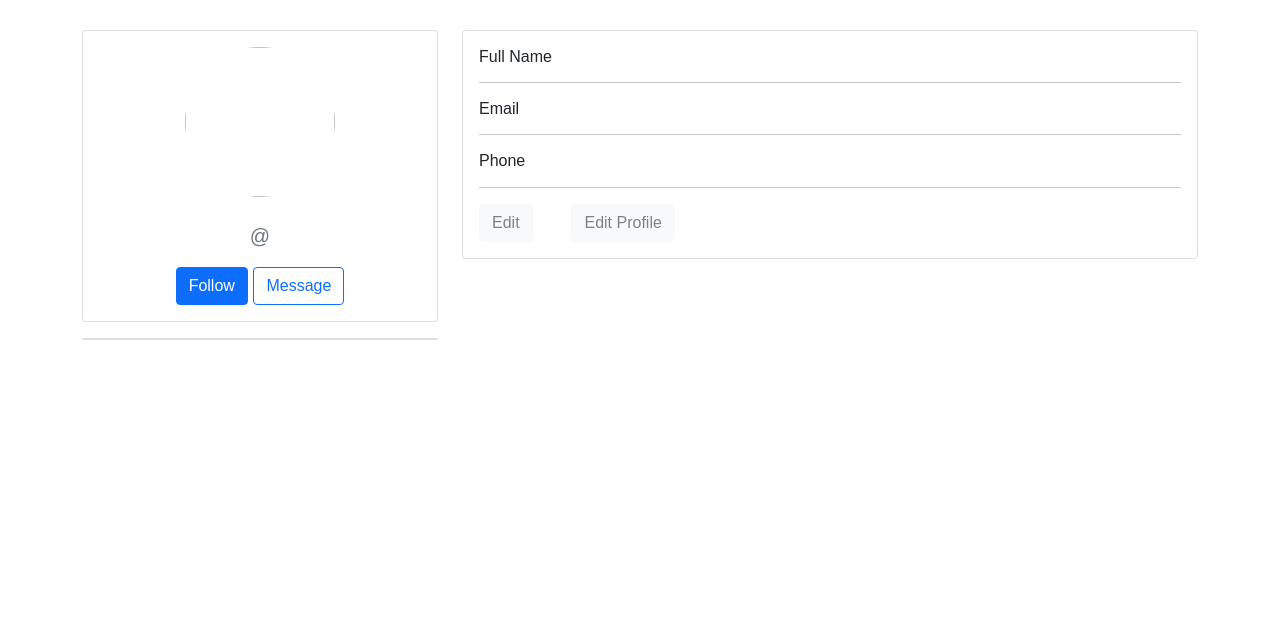
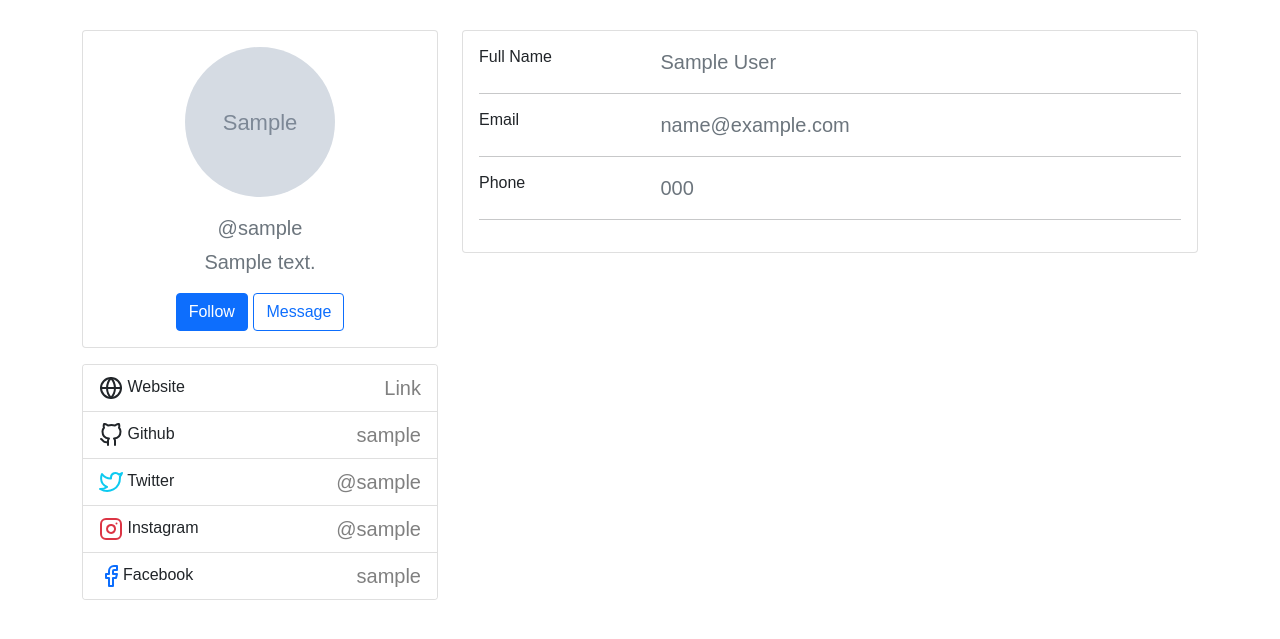
Before and after one commit to jiisanda/BlogitOrnot, a Django app: page /1/profile/ in a window 1280 px wide. Shown: the part 62-701 px from the top of the page. Run offline with Django 3.2, Linux system fonts and the light colour scheme; tables that the repository leaves empty hold one stand-in row (values such as "Sample post"); grey boxes marked "Sample" are stand-in pictures.

Commit message:
Writer Profile Vist

```diff
--- a/templates/userauthapp/user_profile.html
+++ b/templates/userauthapp/user_profile.html
@@ -1,5 +1,6 @@
 {% extends 'BlogApp\base.html' %}
 {% block content %}
+{% comment %} {{ page_user }} {% endcomment %}
 <style>
 a:link, a:visited,  a:hover, a:active
 {
@@ -14,47 +15,48 @@
         <div class="card">
             <div class="card-body">
                 <div class="d-flex flex-column align-items-center text-center">
-                    <img src="{{ user.profile.profile_picture.url }}" alt="{{ user.username }}" class="rounded-circle" width="150" height="150">
+                    <img src="{{ page_user.profile_picture.url }}" alt="{{ user.username }}" class="rounded-circle" width="150" height="150">
                     <div class="mt-3">
-                        <h4>{{ user.first_name }} {{ user.last_name }}</h4>
-                        <p class="text-secondary mb-1">@{{ user.username }}</p>
-                        <p class="text-muted font-size-sm">{{ user.profile.bio }}</p>
-                        <button class="btn btn-primary">Follow</button>
-                        <button class="btn btn-outline-primary">Message</button>
+                        <p class="text-secondary mb-1">@{{ page_user.user.username }}</p>
+                        <p class="text-muted font-size-sm">{{ page_user.bio }}</p>
+                        {% if page_user.user.username != user.username %}
+                            <button class="btn btn-primary">Follow</button>
+                            <button class="btn btn-outline-primary">Message</button>
+                        {% endif %}
                     </div>
                 </div>
             </div>
         </div>
         <div class="card mt-3">
             <ul class="list-group list-group-flush">
-                {% if user.profile.portfolio_site %}
+                {% if page_user.portfolio_site %}
                     <li class="list-group-item d-flex justify-content-between align-items-center flex-wrap">
                         <h6 class="mb-0"><svg xmlns="http://www.w3.org/2000/svg" width="24" height="24" viewBox="0 0 24 24" fill="none" stroke="currentColor" stroke-width="2" stroke-linecap="round" stroke-linejoin="round" class="feather feather-globe mr-2 icon-inline"><circle cx="12" cy="12" r="10"></circle><line x1="2" y1="12" x2="22" y2="12"></line><path d="M12 2a15.3 15.3 0 0 1 4 10 15.3 15.3 0 0 1-4 10 15.3 15.3 0 0 1-4-10 15.3 15.3 0 0 1 4-10z"></path></svg> Website</h6>
-                        <span class="text-secondary"><a target="__blank" href="{{ user.profile.portfolio_site }}">Link</a></span>
+                        <span class="text-secondary"><a target="__blank" href="{{ page_user.portfolio_site }}">Link</a></span>
                     </li>
                 {% endif %}
-                {% if user.profile.github_url %}
+                {% if page_user.github_url %}
                     <li class="list-group-item d-flex justify-content-between align-items-center flex-wrap">
                         <h6 class="mb-0"><svg xmlns="http://www.w3.org/2000/svg" width="24" height="24" viewBox="0 0 24 24" fill="none" stroke="currentColor" stroke-width="2" stroke-linecap="round" stroke-linejoin="round" class="feather feather-github mr-2 icon-inline"><path d="M9 19c-5 1.5-5-2.5-7-3m14 6v-3.87a3.37 3.37 0 0 0-.94-2.61c3.14-.35 6.44-1.54 6.44-7A5.44 5.44 0 0 0 20 4.77 5.07 5.07 0 0 0 19.91 1S18.73.65 16 2.48a13.38 13.38 0 0 0-7 0C6.27.65 5.09 1 5.09 1A5.07 5.07 0 0 0 5 4.77a5.44 5.44 0 0 0-1.5 3.78c0 5.42 3.3 6.61 6.44 7A3.37 3.37 0 0 0 9 18.13V22"></path></svg> Github</h6>
-                        <span class="text-secondary"><a target="__blank" href="{{ user.profile.github_url }}">{{ page_user.github_username }}</a></span>
+                        <span class="text-secondary"><a target="__blank" href="{{ page_user.github_url }}">{{ page_user.github_username }}</a></span>
                     </li>
                 {% endif %}
-                {% if user.profile.twitter_url %}
+                {% if page_user.twitter_url %}
                     <li class="list-group-item d-flex justify-content-between align-items-center flex-wrap">
                         <h6 class="mb-0"><svg xmlns="http://www.w3.org/2000/svg" width="24" height="24" viewBox="0 0 24 24" fill="none" stroke="currentColor" stroke-width="2" stroke-linecap="round" stroke-linejoin="round" class="feather feather-twitter mr-2 icon-inline text-info"><path d="M23 3a10.9 10.9 0 0 1-3.14 1.53 4.48 4.48 0 0 0-7.86 3v1A10.66 10.66 0 0 1 3 4s-4 9 5 13a11.64 11.64 0 0 1-7 2c9 5 20 0 20-11.5a4.5 4.5 0 0 0-.08-.83A7.72 7.72 0 0 0 23 3z"></path></svg> Twitter</h6>
-                        <span class="text-secondary"><a target="__blank" href="{{ user.profile.twitter_url }}">@{{ page_user.twitter_username }}</a></span>
+                        <span class="text-secondary"><a target="__blank" href="{{ page_user.twitter_url }}">@{{ page_user.twitter_username }}</a></span>
                     </li>
                 {% endif %}
-                {% if user.profile.instagram_url %}
+                {% if page_user.instagram_url %}
                     <li class="list-group-item d-flex justify-content-between align-items-center flex-wrap">
                         <h6 class="mb-0"><svg xmlns="http://www.w3.org/2000/svg" width="24" height="24" viewBox="0 0 24 24" fill="none" stroke="currentColor" stroke-width="2" stroke-linecap="round" stroke-linejoin="round" class="feather feather-instagram mr-2 icon-inline text-danger"><rect x="2" y="2" width="20" height="20" rx="5" ry="5"></rect><path d="M16 11.37A4 4 0 1 1 12.63 8 4 4 0 0 1 16 11.37z"></path><line x1="17.5" y1="6.5" x2="17.51" y2="6.5"></line></svg> Instagram</h6>
-                        <span class="text-secondary"><a target="__blank" href="{{ user.profile.instagram_url }}">@{{ page_user.instagram_username }}</a></span>
+                        <span class="text-secondary"><a target="__blank" href="{{ page_user.instagram_url }}">@{{ page_user.instagram_username }}</a></span>
                     </li>
                 {% endif %}
-                {% if user.profile.facebook_url %}
+                {% if page_user.facebook_url %}
                     <li class="list-group-item d-flex justify-content-between align-items-center flex-wrap">
                         <h6 class="mb-0"><svg xmlns="http://www.w3.org/2000/svg" width="24" height="24" viewBox="0 0 24 24" fill="none" stroke="currentColor" stroke-width="2" stroke-linecap="round" stroke-linejoin="round" class="feather feather-facebook mr-2 icon-inline text-primary"><path d="M18 2h-3a5 5 0 0 0-5 5v3H7v4h3v8h4v-8h3l1-4h-4V7a1 1 0 0 1 1-1h3z"></path></svg>Facebook</h6>
-                        <span class="text-secondary"><a target="__blank" href="{{ user.profile.facebook_url }}">{{ page_user.facebook_username }}</a></span>
+                        <span class="text-secondary"><a target="__blank" href="{{ page_user.facebook_url }}">{{ page_user.facebook_username }}</a></span>
                     </li>
                 {% endif %}
             </ul>
@@ -69,7 +71,7 @@
                         <h6 class="mb-0">Full Name</h6>
                     </div>
                     <div class="col-sm-9 text-secondary">
-                        {{ user.first_name }} {{ user.last_name }}
+                        {{ page_user.user.first_name }} {{ page_user.user.last_name }}
                     </div>
                 </div>
                 <hr>
@@ -78,19 +80,22 @@
                         <h6 class="mb-0">Email</h6>
                     </div>
                     <div class="col-sm-9 text-secondary">
-                        {{ user.email }}
+                        {{ page_user.user.email }}
                     </div>
                 </div>
                 <hr>
+                {% if page_user.phone_number %}
                 <div class="row">
                     <div class="col-sm-3">
                         <h6 class="mb-0">Phone</h6>
                     </div>
                     <div class="col-sm-9 text-secondary">
-                        {{ user.profile.phone_number }}
+                        {{ page_user.phone_number }}
                     </div>
                 </div>
                 <hr>
+                {% endif %}
+                {% if page_user.user.username == user.username %}
                 <div class="row">
                     <div class="col-sm-12">
                         <a href="{% url 'edit_profile' %}" class='btn btn-light' role="button">Edit</a>
@@ -98,6 +103,7 @@
                         <a href="{% url 'edit_profile_page' user.profile.id %}" class='btn btn-light' role="button">Edit Profile</a>
                     </div>
                 </div>
+                {% endif %}
             </div>
         </div>
         {% comment %} <div class="row gutters-sm">
--- a/userauthapp/views.py
+++ b/userauthapp/views.py
@@ -10,6 +10,8 @@
 from .forms import ProfileEditForm, UserProfileEditForm
 from django.views.generic import DetailView
 from .models import Profile
+import django.contrib.auth.hashers as hasher
+
 # Create your views here
 
 
```
Also changed, not shown: BlogProject/settings.py (+9 -0 lines), templates/BlogApp/home.html (+4 -4 lines), templates/BlogApp/post_detail.html (+28 -0 lines).
